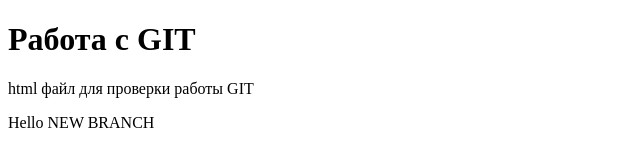
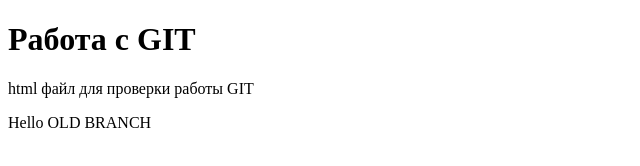
Before and after one commit to Bo1zan/sitairis6, a plain HTML site: page index.html in a window 1280 px wide. Shown: the full height of the page, 0-640 px from the left. Drawn offline with Linux system fonts and the light colour scheme.

Commit message:
old commit

```diff
--- a/index.html
+++ b/index.html
@@ -7,6 +7,6 @@
 <body>
 <h1>Работа с GIT</h1>
 <p>html файл для проверки работы GIT</p>
-<p>Hello NEW BRANCH</p>
+<p>Hello OLD BRANCH</p>
 </body>
 </html>
```
